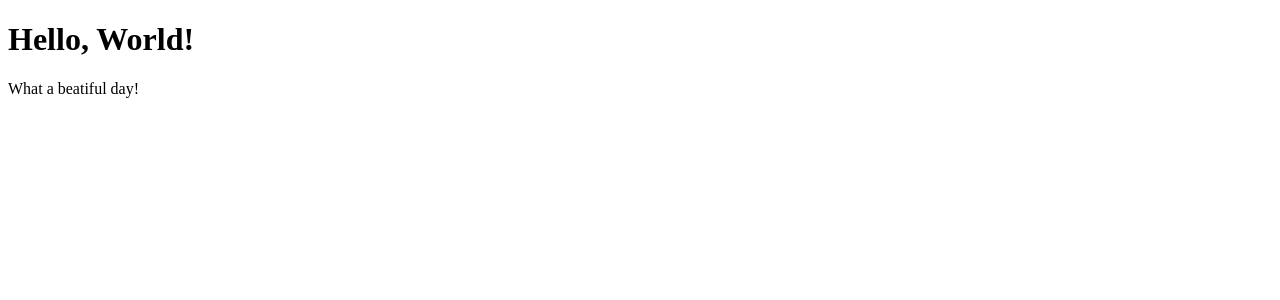
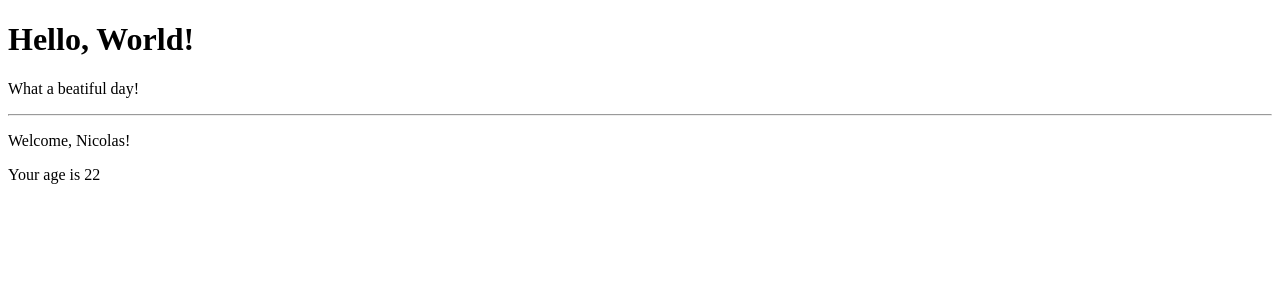
Before and after one commit to NicolasPapappicco/ESERCIZI, a React (Vite) app in the folder React/my-app/: page / in a window 1280 px wide. Shown: the top 300 px of the page. Built offline with nearby package versions, Linux system fonts and the light colour scheme.

Commit message:
es props

```diff
--- /dev/null
+++ b/React/my-app/src/Age.jsx
@@ -0,0 +1,3 @@
+export function Age({ age }) {
+    return <p>Your age is {age}</p>
+}
--- a/React/my-app/src/App.jsx
+++ b/React/my-app/src/App.jsx
@@ -1,10 +1,12 @@
-import { BeautifulDay } from "./BeautifulDay";
 import { HelloWorld } from "./HelloWorld";
+import { Welcome } from "./Welcome";
 
 export function App() {
     return (
         <div>
             <HelloWorld/>
+            <hr />
+            <Welcome name="Nicolas" age={22}/>
         </div>
     )
 }
--- /dev/null
+++ b/React/my-app/src/Welcome.jsx
@@ -0,0 +1,10 @@
+import { Age } from "./Age";
+
+export function Welcome({ name, age }) {
+    return (
+        <div>
+            <p>Welcome, {name}!</p>
+            <Age age={age}/>
+        </div>
+    )
+}
```
